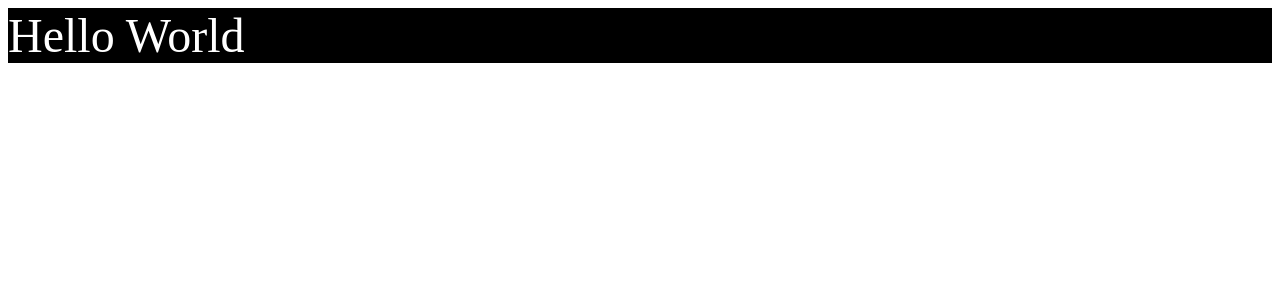
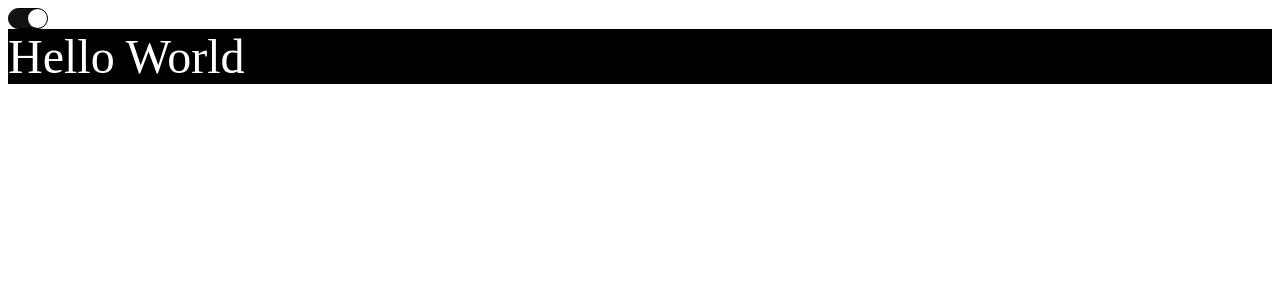
Before and after one commit to blayzestone/portfolio, a React (Create React App) app: page / in a window 1280 px wide. Shown: the top 300 px of the page. Built offline with nearby package versions, Linux system fonts and the light colour scheme.

Commit message:
create ToggleDarkMode component
The component is styled by the 'useNavStyles' jss hook.
needs access to state from App as a prop to toggle dark mode.

```diff
--- a/src/App.js
+++ b/src/App.js
@@ -1,12 +1,15 @@
 import React, { useState } from "react";
 import { ThemeProvider } from "react-jss";
 import { colorMode } from "./utils/colorMode";
+import ToggleDarkMode from "./components/ToggleDarkMode";
 
 function App() {
   const [darkMode, setDarkmode] = useState(true);
 
   return (
     <ThemeProvider theme={() => colorMode(darkMode)}>
+      <div className="App">
+        <ToggleDarkMode darkMode={darkMode} setDarkMode={setDarkmode} />
         <div
           style={{
             fontSize: "3rem",
@@ -16,6 +19,7 @@ function App() {
         >
           Hello World
         </div>
+      </div>
     </ThemeProvider>
   );
 }
--- /dev/null
+++ b/src/components/ToggleDarkMode.js
@@ -0,0 +1,15 @@
+import React from "react";
+import { useNavStyles } from "../hooks/styles/useNavStyles";
+
+const ToggleDarkMode = ({ darkMode, setDarkMode }) => {
+  const classes = useNavStyles({ darkMode });
+
+  const toggleDarkMode = () => setDarkMode(!darkMode);
+  return (
+    <div onClick={toggleDarkMode} className={classes.darkModePill}>
+      <div></div>
+    </div>
+  );
+};
+
+export default ToggleDarkMode;
--- /dev/null
+++ b/src/hooks/styles/useNavStyles.js
@@ -0,0 +1,20 @@
+import { createUseStyles } from "react-jss";
+
+export const useNavStyles = createUseStyles((theme) => ({
+  darkModePill: {
+    width: "2.4rem",
+    height: "1.2rem",
+    border: `solid 1px`,
+    borderRadius: "1rem",
+    backgroundColor: theme.primaryColor,
+
+    "& div": {
+      width: "50%",
+      height: "100%",
+      position: "relative",
+      left: (props) => (props.darkMode ? "50%" : "0"),
+      backgroundColor: theme.textColor,
+      borderRadius: "1rem",
+    },
+  },
+}));
```
Lines whose indentation alone changed are shown as unchanged.
